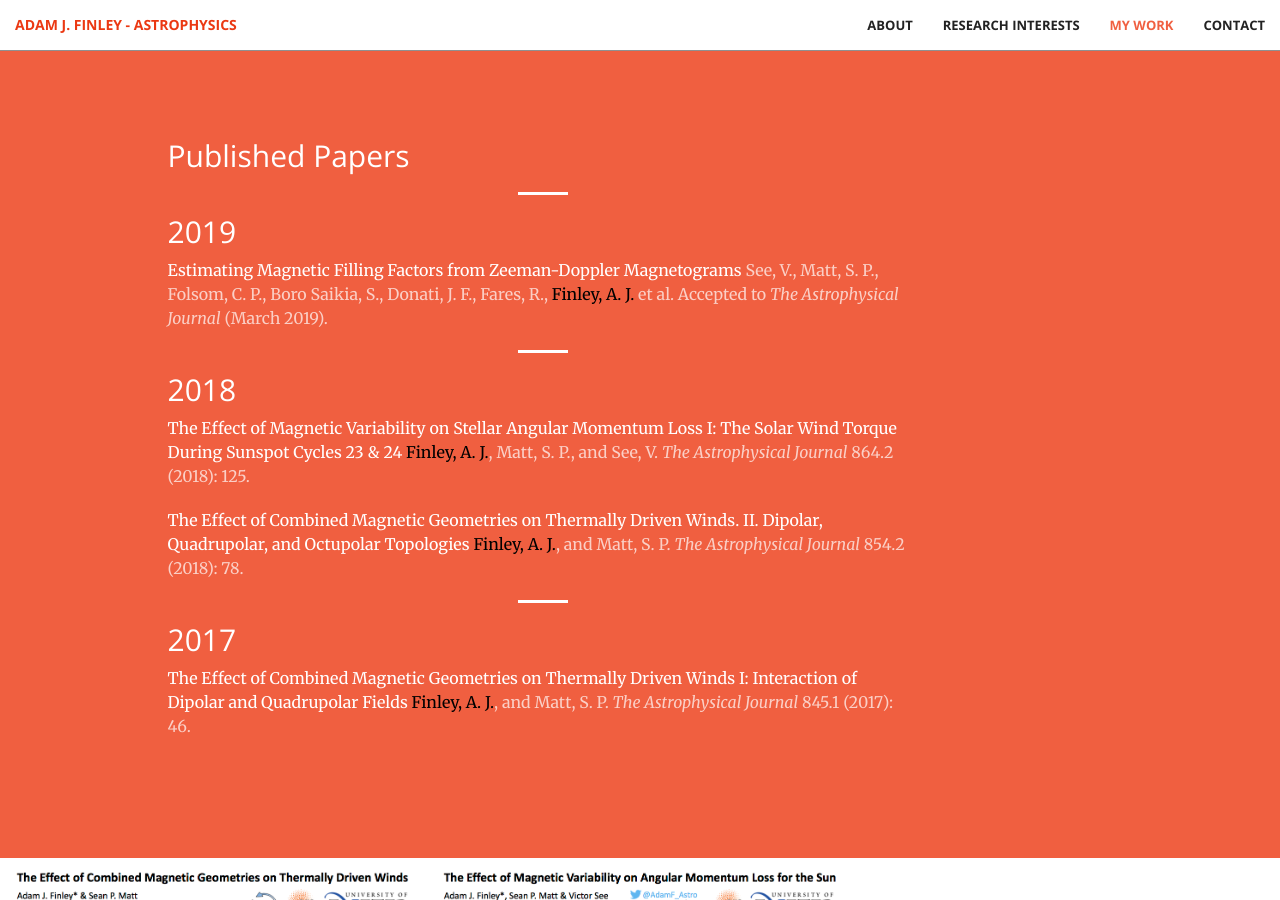
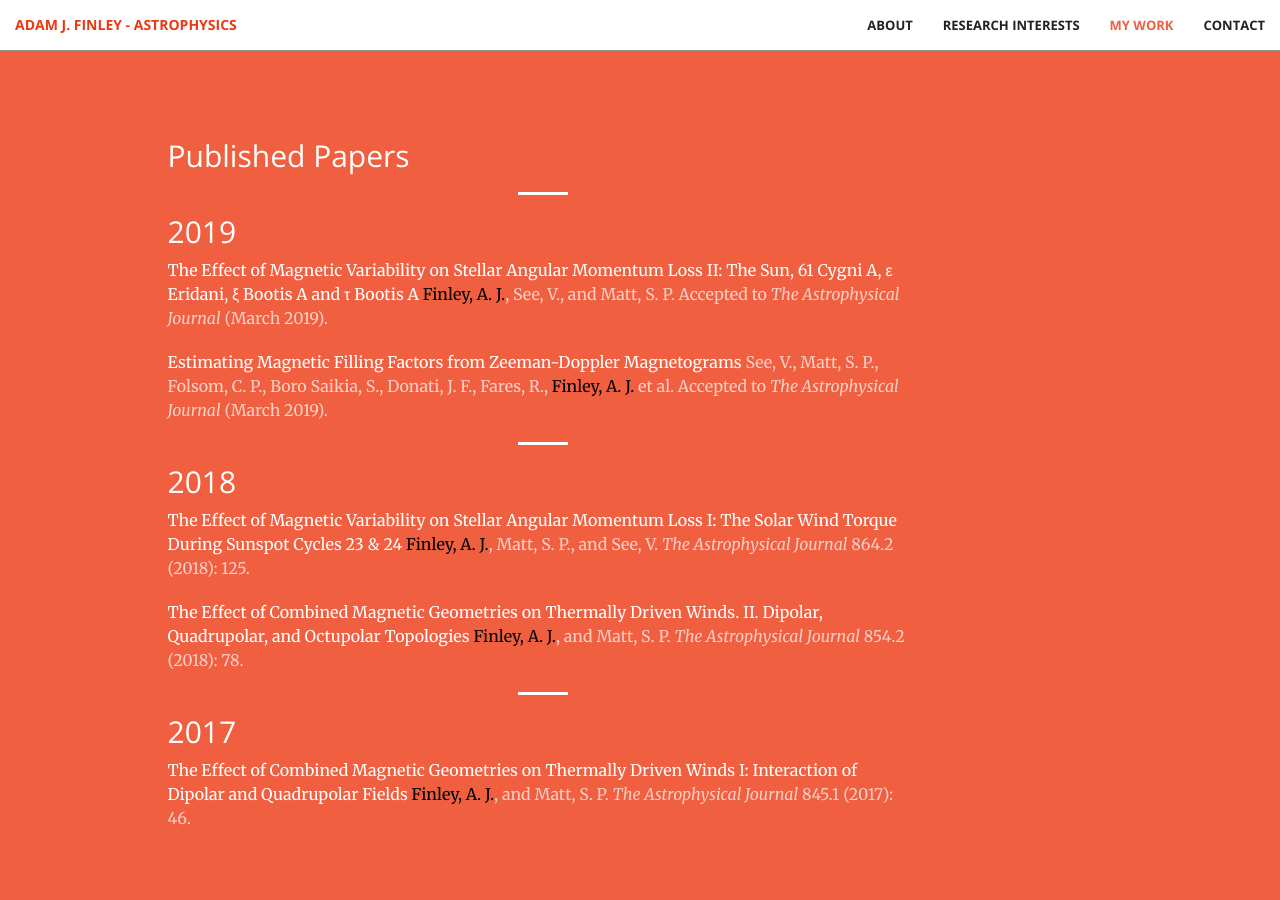
Before and after one commit to AdamJamesFinley/AdamJamesFinley.github.io, a Jekyll site: the page built from index.html, in a window 1280 px wide and 900 px high, scrolled down 2847 px. Built offline with Jekyll 4.4.1, drawn with Linux system fonts in a browser that asks for light colours.

Commit message:
Paper 2 arxiv link

```diff
--- a/_includes/papers.html
+++ b/_includes/papers.html
@@ -5,6 +5,7 @@
                 <h2 class="section-heading">Published Papers</h2>
                 <hr class="light">
                 <h2 class="section-heading">2019</h2>
+                <p class='text-faded'><a href="https://arxiv.org/abs/1903.09871"><font color='white' >The Effect of Magnetic Variability on Stellar Angular Momentum Loss II: The Sun, 61 Cygni A, ε Eridani, ξ Bootis A and τ Bootis A </font></a> <font color='black' >Finley, A. J.</font>, See, V., and Matt, S. P. Accepted to <i>The Astrophysical Journal</i> (March 2019).</p>
                 <p class='text-faded'><a href="https://arxiv.org/abs/1903.05595"><font color='white' >Estimating Magnetic Filling Factors from Zeeman-Doppler Magnetograms </font></a> See, V., Matt, S. P., Folsom, C. P., Boro Saikia, S., Donati, J. F., Fares, R., <font color='black' >Finley, A. J.</font> et al. Accepted to <i>The Astrophysical Journal</i> (March 2019).</p>
                 <hr class="light">
                 <h2 class="section-heading">2018</h2>
```
Also changed, not shown: 1 other file.
